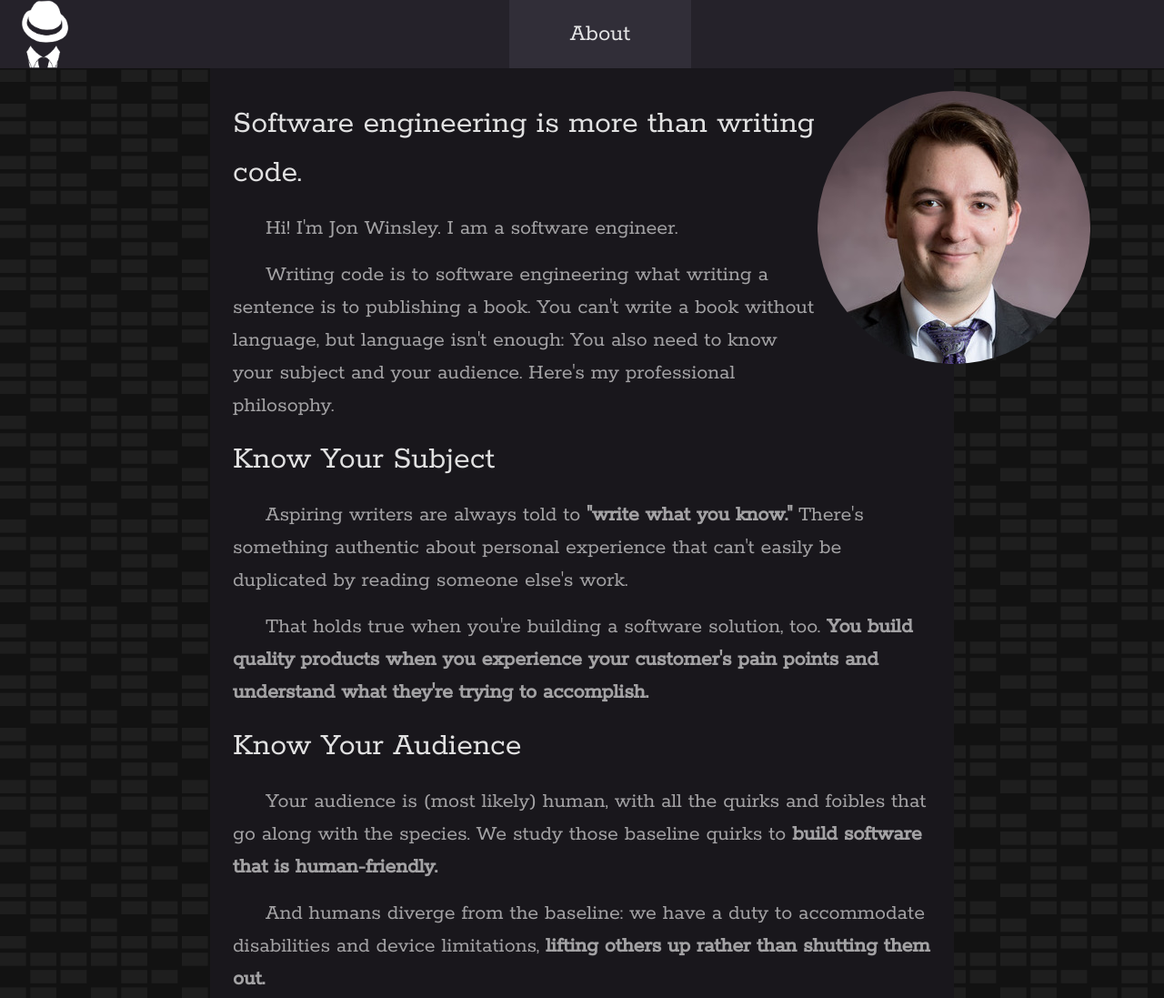
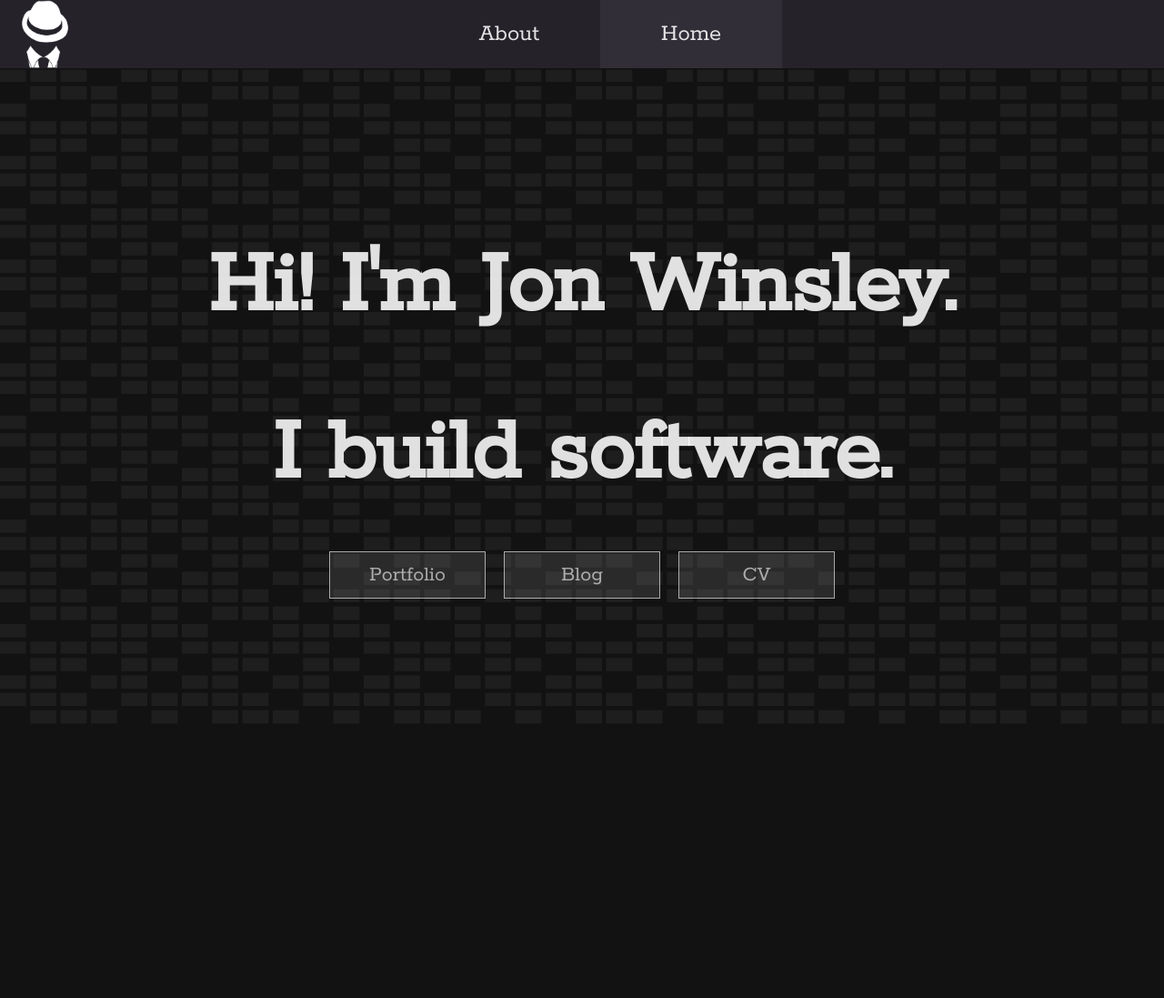
Before and after one commit to glitchassassin/jonwinsley-com, an Eleventy site: page src/index.md in a window 1280 px wide. Shown: the top 1097 px of the page at 91% size. After the commit the page ends 800 px from the top, so only its background shows below. Built offline with nearby package versions, Linux system fonts and the light colour scheme; Eleventy itself is replaced by a stand-in of ours; files that its build step writes are made by us from their sources.

Commit message:
Moving about page, adding main page

```diff
--- a/src/_includes/front-page.liquid
+++ b/src/_includes/front-page.liquid
@@ -1,20 +1,8 @@
 ---
 layout: "wrapper.liquid"
 ---
-<section class="front-page-section elevation1">
-    <header>
-        {% if profile %}
-        <img alt="Profile photo" src="{{profile}}" />
-        {% endif %}
-    </header>
+<section class="page-front">
     <main>
         {{ content }}
     </main>
-    <footer>
-        <ul>
-        {% for item in site.footer %}
-        <li><a href="{{ item.href }}">{{ item.name }}</a></li>
-        {% endfor %}
-        </ul>
-    </footer>
 </section>
--- /dev/null
+++ b/src/about.md
@@ -0,0 +1,29 @@
+---
+layout: "about.liquid"
+title: About
+summary: Software Engineer and Secure Coder
+profile: /assets/profile_300.jpeg
+tags: ["headerNav"]
+---
+
+## Software engineering is more than writing code.
+
+Writing code is to software engineering what writing a sentence is to publishing a book. You can't write a book without language, but language isn't enough: You also need to know your subject and your audience. Here's my professional philosophy.
+
+## Know Your Subject
+
+Aspiring writers are always told to **"write what you know."** There's something authentic about personal experience that can't easily be duplicated by reading someone else's work.
+
+That holds true when you're building a software solution, too. **You build quality products when you experience your customer's pain points and understand what they're trying to accomplish.**
+
+## Know Your Audience
+
+Your audience is (most likely) human, with all the quirks and foibles that go along with the species. We study those baseline quirks to **build software that is human-friendly.**
+
+And humans diverge from the baseline: we have a duty to accommodate disabilities and device limitations, **lifting others up rather than shutting them out.**
+
+## Know Your Language
+
+Programming languages and frameworks are a dime a dozen. **The true language of software engineering is systems and design patterns.** Fitting a new framework into your mental model is trivial if you're already familiar with the design patterns it uses.
+
+The best way to learn is to do. Experiment, change things, and see how the pattern reacts. Then, explain it to someone else - and if you can't, you're not done learning!
--- a/src/index.md
+++ b/src/index.md
@@ -1,31 +1,15 @@
 ---
 layout: "front-page.liquid"
-title: About
-summary: Software Engineer and Secure Coder
+title: Home
+summary: Hi! I'm Jon Winsley. I am a software engineer.
 profile: /assets/profile_300.jpeg
 tags: ["headerNav"]
 ---
 
-## Software engineering is more than writing code.
+# Hi! I'm Jon Winsley.
 
-Hi! I'm Jon Winsley. I am a software engineer.
+# I build software.
 
-Writing code is to software engineering what writing a sentence is to publishing a book. You can't write a book without language, but language isn't enough: You also need to know your subject and your audience. Here's my professional philosophy.
-
-## Know Your Subject
-
-Aspiring writers are always told to **"write what you know."** There's something authentic about personal experience that can't easily be duplicated by reading someone else's work.
-
-That holds true when you're building a software solution, too. **You build quality products when you experience your customer's pain points and understand what they're trying to accomplish.**
-
-## Know Your Audience
-
-Your audience is (most likely) human, with all the quirks and foibles that go along with the species. We study those baseline quirks to **build software that is human-friendly.**
-
-And humans diverge from the baseline: we have a duty to accommodate disabilities and device limitations, **lifting others up rather than shutting them out.**
-
-## Know Your Language
-
-Programming languages and frameworks are a dime a dozen. **The true language of software engineering is systems and design patterns.** Fitting a new framework into your mental model is trivial if you're already familiar with the design patterns it uses.
-
-The best way to learn is to do. Experiment, change things, and see how the pattern reacts. Then, explain it to someone else - and if you can't, you're not done learning!
+* [Portfolio](/portfolio)
+* [Blog](/posts)
+* [CV](/cv)
--- a/src/styles/layout.css
+++ b/src/styles/layout.css
@@ -163,8 +163,8 @@ section.post-section main img {
     opacity: 80%;
 }
 
-/* Front Page */
-section.front-page-section {
+/* About Page */
+section.page-about {
     /*width: 60vw;*/
     width: 60vw;
     margin: 0 auto;
@@ -172,10 +172,10 @@ section.front-page-section {
     padding: 25px;
     font-size: 18pt;
 }
-section.front-page-section header {
+section.page-about header {
     padding-bottom: 10px;
 }
-section.front-page-section header img {
+section.page-about header img {
     width: 300px;
     height: 300px;
     border-radius: 50%;
@@ -183,16 +183,16 @@ section.front-page-section header img {
     margin: 0 auto;
 }
 @media screen and (min-width: 60em) {
-    section.front-page-section header img {
+    section.page-about header img {
         float: right;
         margin-right: calc(-175px);
     }
 }
 
-section.front-page-section footer {
+section.page-about footer {
     width: 100%;
 }
-section.front-page-section footer ul {
+section.page-about footer ul {
     margin: 0;
     padding: 0;
     list-style-type: none;
@@ -201,10 +201,10 @@ section.front-page-section footer ul {
     flex-wrap: nowrap;
     justify-content: center;
 }
-section.front-page-section footer ul li {
+section.page-about footer ul li {
     height: 50px;
 }
-section.front-page-section footer li a {
+section.page-about footer li a {
     line-height: 50px;
     font-size: 18pt;
     display: inline-block;
@@ -212,16 +212,62 @@ section.front-page-section footer li a {
     text-align: center;
 }
 
-section.front-page-section footer ul li + li:before {
+section.page-about footer ul li + li:before {
     content: " | ";
     padding: 0 10px;
 }
 
-section.front-page-section a, section.front-page-section a:visited {
+section.page-about a, section.page-about a:visited {
     text-decoration: none;
     /*color: rgba(209, 102, 255, 0.87);*/
     color: rgba(255, 255, 255, 0.87);
 }
-section.front-page-section a:hover, section.front-page-section a.active {
+section.page-about a:hover, section.page-about a.active {
     background-color: hsl(260, 10%, 20%);
 }
+
+
+/* Front Page */
+section.page-front {
+    height: calc(100vh - 75px);
+}
+section.page-front main {
+    height: calc(100vh - 75px);
+    display: flex;
+    flex-wrap: wrap;
+    align-content: center;
+    justify-content: space-around;
+}
+section.page-front main h1 {
+    width: 100%;
+    font-size: 8vw;
+    font-weight: bold;
+}
+section.page-front main ul {
+    margin: 0;
+    padding: 0;
+    list-style-type: none;
+    display: flex;
+    flex-direction: row;
+    flex-wrap: nowrap;
+    justify-content: center;
+}
+section.page-front main ul li {
+    height: 50px;
+}
+section.page-front main li a {
+    line-height: 50px;
+    font-size: 18pt;
+    display: inline-block;
+    width: 150px;
+    text-align: center;
+    padding: 0px 10px;
+    margin: 10px;
+    text-decoration: none;
+
+    border: 1px solid;
+    background-color: rgba(255, 255, 255, 0.1)
+}
+section.page-front main li a:hover {
+    background-color: rgba(255, 255, 255, 0.2)
+}
```
Also changed, not shown: src/_includes/about.liquid (added, +20 -0 lines).
